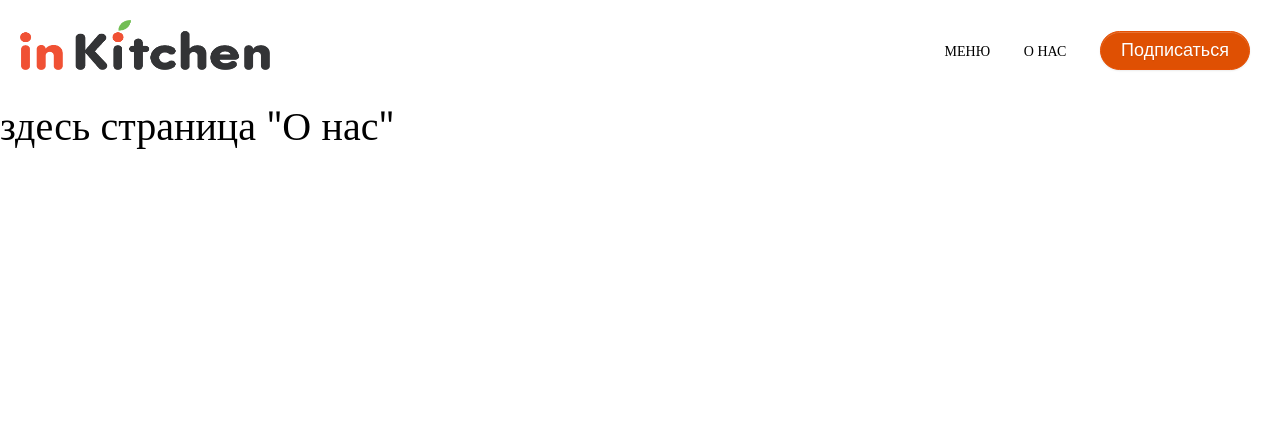
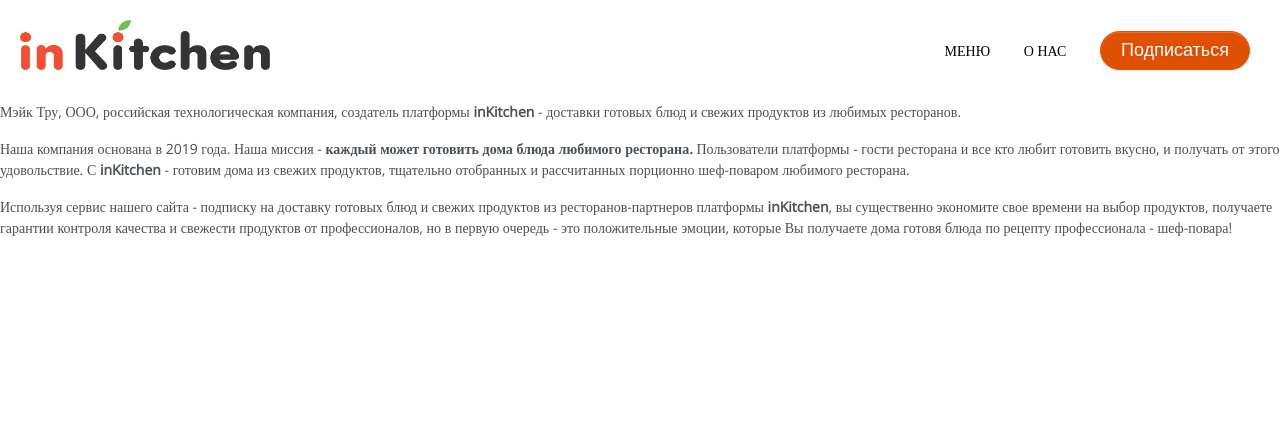
Before and after one commit to are-nic/inkitchen_app, a Django app: page /about in a window 1280 px wide. Shown: the top 441 px of the page. Run offline with Django 3.2, Linux system fonts and the light colour scheme; some libraries are stand-ins or nearby versions.

Commit message:
добавил текст на страницу

```diff
--- a/inkitchen/main/templates/main/about.html
+++ b/inkitchen/main/templates/main/about.html
@@ -3,5 +3,20 @@
 {% block title %}О нас{% endblock %}
 
 {% block content %}
-    <h1>здесь страница "О нас"</h1>
+    <div class="about">
+        <p>Мэйк Тру, ООО, российская технологическая компания, создатель платформы <b>inKitchen</b> -
+            доставки готовых блюд и свежих продуктов из любимых ресторанов. </p>
+
+        <p>Наша компания основана в 2019 года. Наша миссия - <b>каждый может готовить дома блюда
+        любимого ресторана.</b> Пользователи платформы - гости ресторана и все кто любит готовить
+        вкусно, и получать от этого удовольствие. С <b>inKitchen</b> - готовим дома из свежих продуктов,
+        тщательно отобранных и рассчитанных порционно шеф-поваром любимого ресторана.</p>
+
+        <p>Используя сервис нашего сайта - подписку на доставку готовых блюд и свежих продуктов из
+        ресторанов-партнеров платформы <b>inKitchen</b>, вы существенно экономите свое времени на
+        выбор продуктов, получаете гарантии контроля качества и свежести продуктов от
+        профессионалов, но в первую очередь - это положительные эмоции, которые Вы получаете
+        дома готовя блюда по рецепту профессионала - шеф-повара!</p>
+    </div>
+
 {% endblock content %}
```
